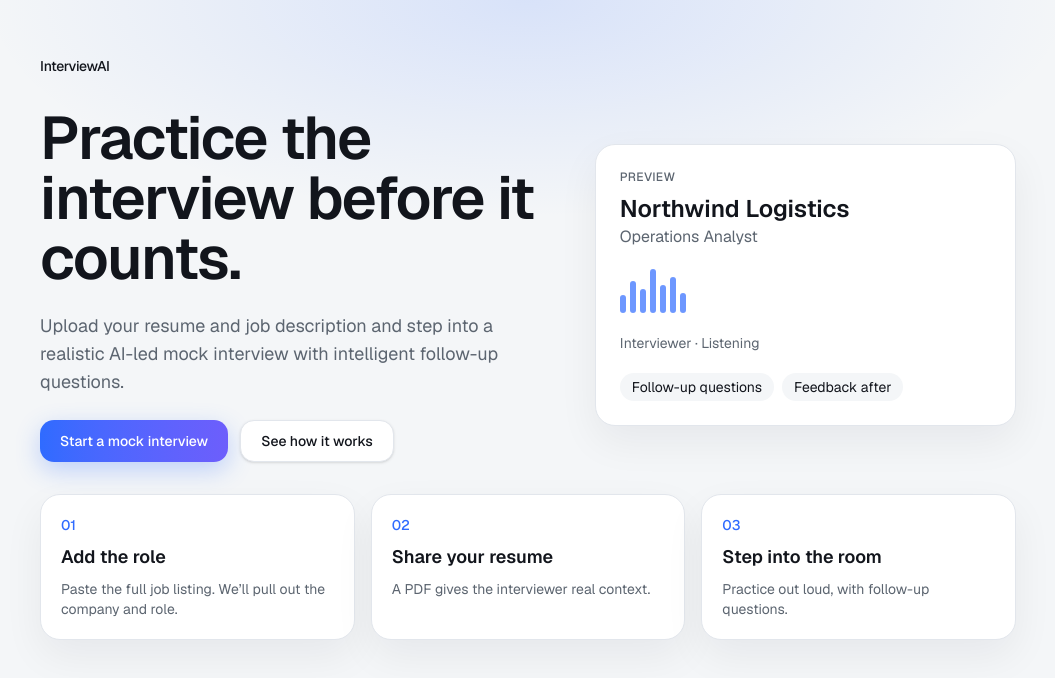
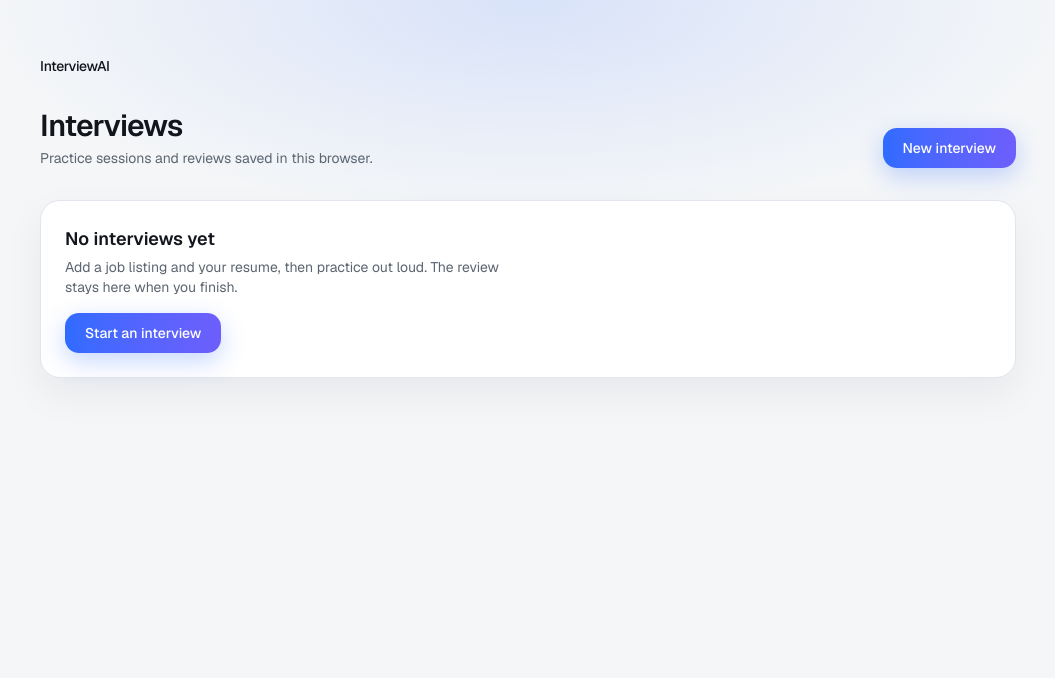
Before and after one commit to DavidCelesti176/InterviewAI, a Next.js app: page / in a window 1280 px wide. Shown: the top 678 px of the page, without its empty margins (112-1167 px from the left). Built offline with nearby package versions, Linux system fonts and the light colour scheme.

Commit message:
Replace the marketing home page with the interview list.
Co-authored-by: Cursor <cursoragent@cursor.com>

```diff
--- a/src/app/page.tsx
+++ b/src/app/page.tsx
@@ -1,59 +1,20 @@
 import { InterviewHistory } from "@/components/interview/interview-history";
 import { PageShell } from "@/components/interview/page-shell";
 import { ButtonLink } from "@/components/ui/button";
-import { Card } from "@/components/ui/card";
-
-const steps = [
-  { title: "Add the role", body: "Paste the full job listing. We’ll pull out the company and role." },
-  { title: "Share your resume", body: "A PDF gives the interviewer real context." },
-  { title: "Step into the room", body: "Practice out loud, with follow-up questions." },
-];
 
 export default function Home() {
   return (
     <PageShell width="wide">
-      <div className="grid items-center gap-10 lg:grid-cols-[1.1fr_0.9fr]">
-        <header className="flex flex-col gap-6">
-          <h1 className="max-w-xl text-5xl font-semibold tracking-tight sm:text-6xl">Practice the interview before it counts.</h1>
-          <p className="max-w-xl text-lg text-muted">
-            Upload your resume and job description and step into a realistic AI-led mock interview with intelligent
-            follow-up questions.
-          </p>
-          <div className="flex flex-wrap gap-3">
-            <ButtonLink href="/interview/new">Start a mock interview</ButtonLink>
-            <ButtonLink href="#how-it-works" variant="secondary">
-              See how it works
-            </ButtonLink>
-          </div>
-        </header>
-        <Card className="flex flex-col gap-5 p-6">
-          <div>
-            <p className="text-xs font-medium uppercase tracking-wide text-muted">Preview</p>
-            <p className="mt-2 text-2xl font-semibold">Northwind Logistics</p>
-            <p className="text-muted">Operations Analyst</p>
-          </div>
-          <div className="flex items-end gap-1" aria-hidden="true">
-            {[18, 32, 24, 44, 28, 36, 20].map((height, index) => (
-              <span key={index} className="w-1.5 rounded-full bg-accent/70" style={{ height }} />
-            ))}
-          </div>
-          <p className="text-sm text-muted">Interviewer · Listening</p>
-          <div className="flex flex-wrap gap-2 text-sm">
-            <span className="rounded-full bg-background px-3 py-1">Follow-up questions</span>
-            <span className="rounded-full bg-background px-3 py-1">Feedback after</span>
-          </div>
-        </Card>
+      <div className="flex flex-col gap-4 sm:flex-row sm:items-end sm:justify-between">
+        <div>
+          <h1 className="text-3xl font-semibold tracking-tight">Interviews</h1>
+          <p className="mt-1 text-sm text-muted">Practice sessions and reviews saved in this browser.</p>
+        </div>
+        <ButtonLink href="/interview/new" className="w-fit">
+          New interview
+        </ButtonLink>
       </div>
       <InterviewHistory />
-      <section id="how-it-works" className="grid gap-4 sm:grid-cols-3">
-        {steps.map((step, index) => (
-          <Card key={step.title} className="flex flex-col gap-2 p-5">
-            <p className="text-sm font-medium text-accent">0{index + 1}</p>
-            <h2 className="text-lg font-semibold">{step.title}</h2>
-            <p className="text-sm text-muted">{step.body}</p>
-          </Card>
-        ))}
-      </section>
     </PageShell>
   );
 }
--- a/src/components/interview/interview-history.tsx
+++ b/src/components/interview/interview-history.tsx
@@ -3,26 +3,38 @@
 import { useRouter } from "next/navigation";
 import { useEffect, useState } from "react";
 
-import { Button } from "@/components/ui/button";
+import { Button, ButtonLink } from "@/components/ui/button";
 import { Card } from "@/components/ui/card";
 import { listInterviewHistory, restoreInterviewHistory, type InterviewHistoryItem } from "@/lib/interview/browser-state";
 
 export function InterviewHistory() {
   const router = useRouter();
   const [items, setItems] = useState<InterviewHistoryItem[]>([]);
+  const [ready, setReady] = useState(false);
 
   useEffect(() => {
     setItems(listInterviewHistory());
+    setReady(true);
   }, []);
 
-  if (items.length === 0) return null;
+  if (!ready) return <div className="h-28" aria-hidden="true" />;
+
+  if (items.length === 0) {
+    return (
+      <Card className="flex flex-col items-start gap-4 p-6">
+        <div>
+          <h2 className="text-lg font-semibold">No interviews yet</h2>
+          <p className="mt-1 max-w-md text-sm text-muted">
+            Add a job listing and your resume, then practice out loud. The review stays here when you finish.
+          </p>
+        </div>
+        <ButtonLink href="/interview/new">Start an interview</ButtonLink>
+      </Card>
+    );
+  }
 
   return (
-    <section className="flex flex-col gap-4">
-      <div>
-        <h2 className="text-2xl font-semibold tracking-tight">Your interviews</h2>
-        <p className="mt-1 text-sm text-muted">Saved in this browser, so you can open a finished interview again.</p>
-      </div>
+    <section className="flex flex-col gap-3">
       <div className="grid gap-3">
         {items.map((item) => (
           <Card key={item.interviewId} className="flex flex-col gap-3 p-5 sm:flex-row sm:items-center sm:justify-between">
```
